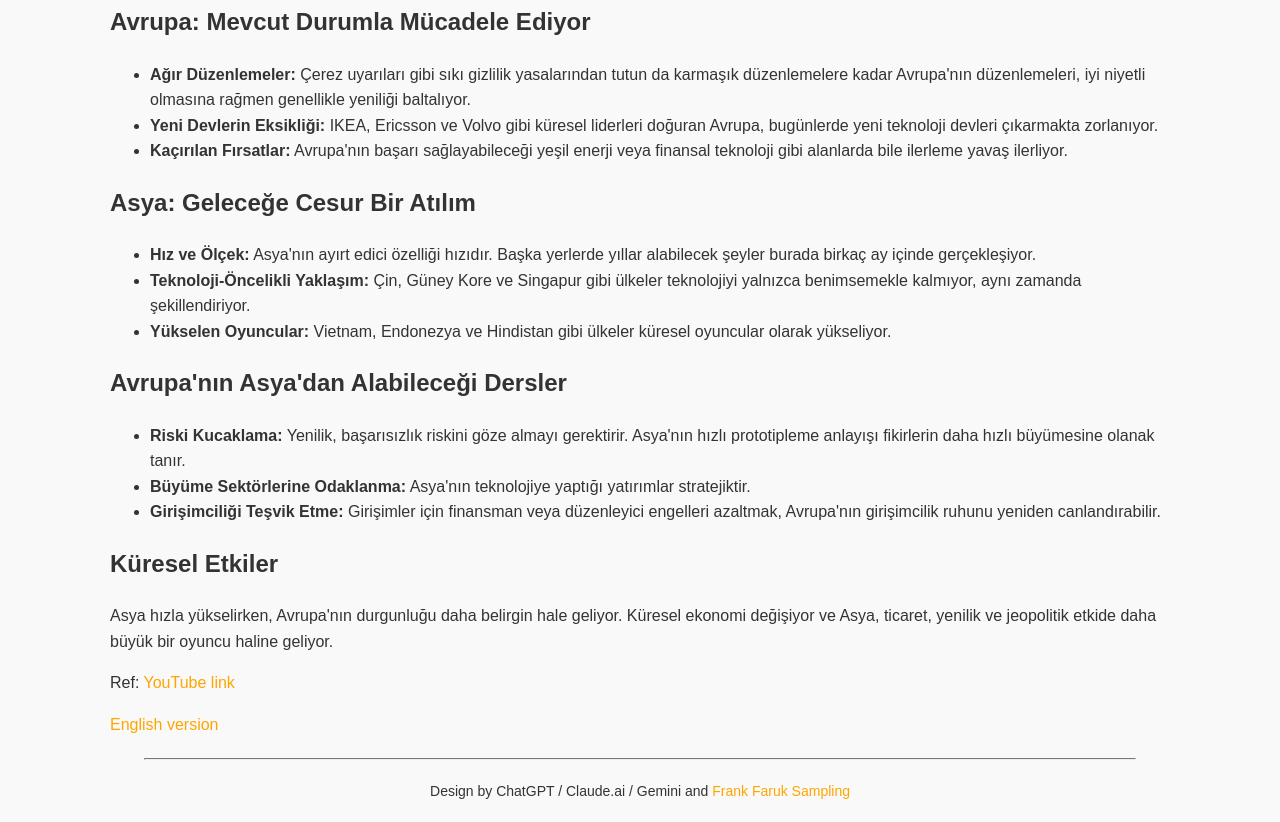
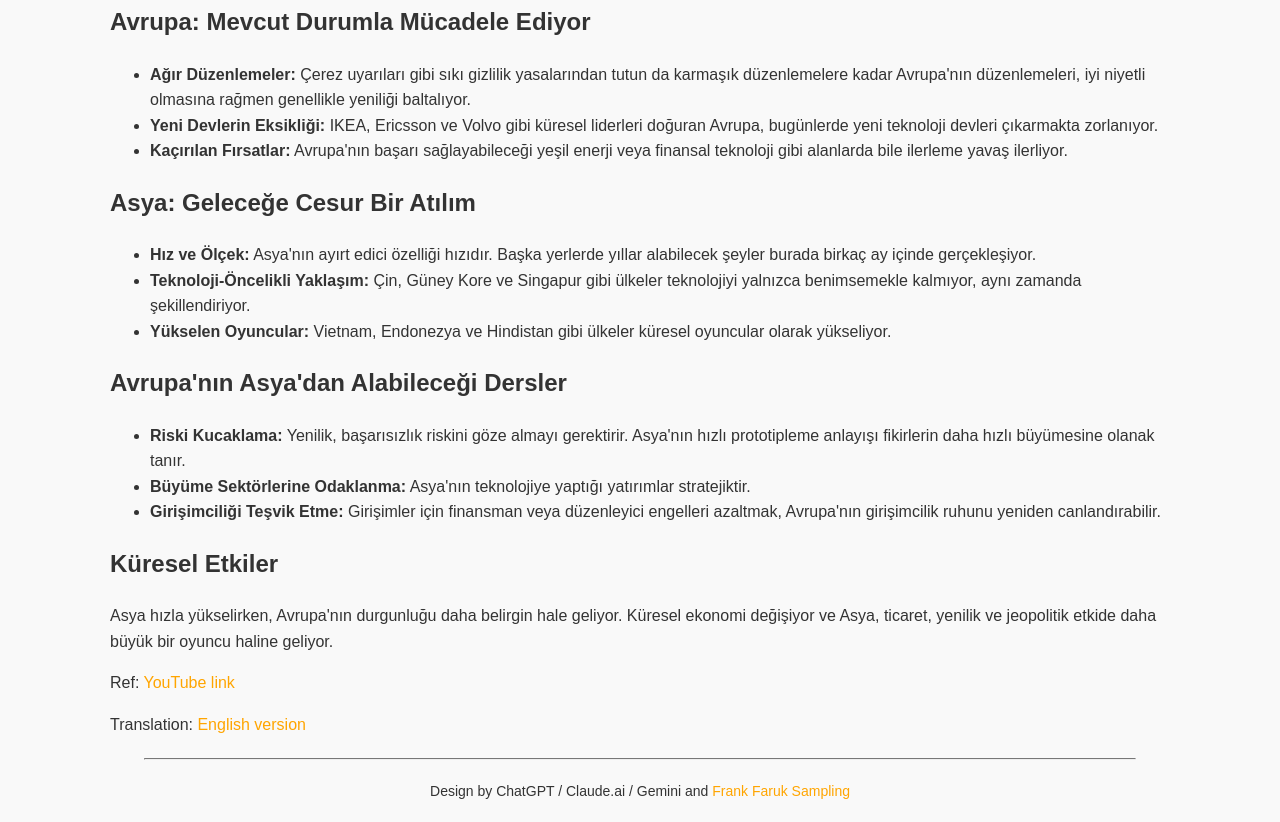
Before and after one commit to frankiefaruk/bitcoin_new_world, a plain HTML site: page Turkish/index.html in a window 1280 px wide. Shown: the part 1900-2722 px from the top of the page. Drawn offline with nearby package versions, Linux system fonts and the light colour scheme.

Commit message:
Update index.html

```diff
--- a/Turkish/index.html
+++ b/Turkish/index.html
@@ -219,7 +219,7 @@
     <p>Asya hızla yükselirken, Avrupa'nın durgunluğu daha belirgin hale geliyor. Küresel ekonomi değişiyor ve Asya, ticaret, yenilik ve jeopolitik etkide daha büyük bir oyuncu haline geliyor.</p>
 
     <p>Ref: <a href="https://www.youtube.com/watch?v=Xe4pW5wQOY4&t=41s" target="_blank">YouTube link</a> </p>
-    <a href="index.html"> English version</a>
+    <p>Translation:<a href="index.html"> English version</a>
 </div>
 
   <!-- Footer Section -->
```
